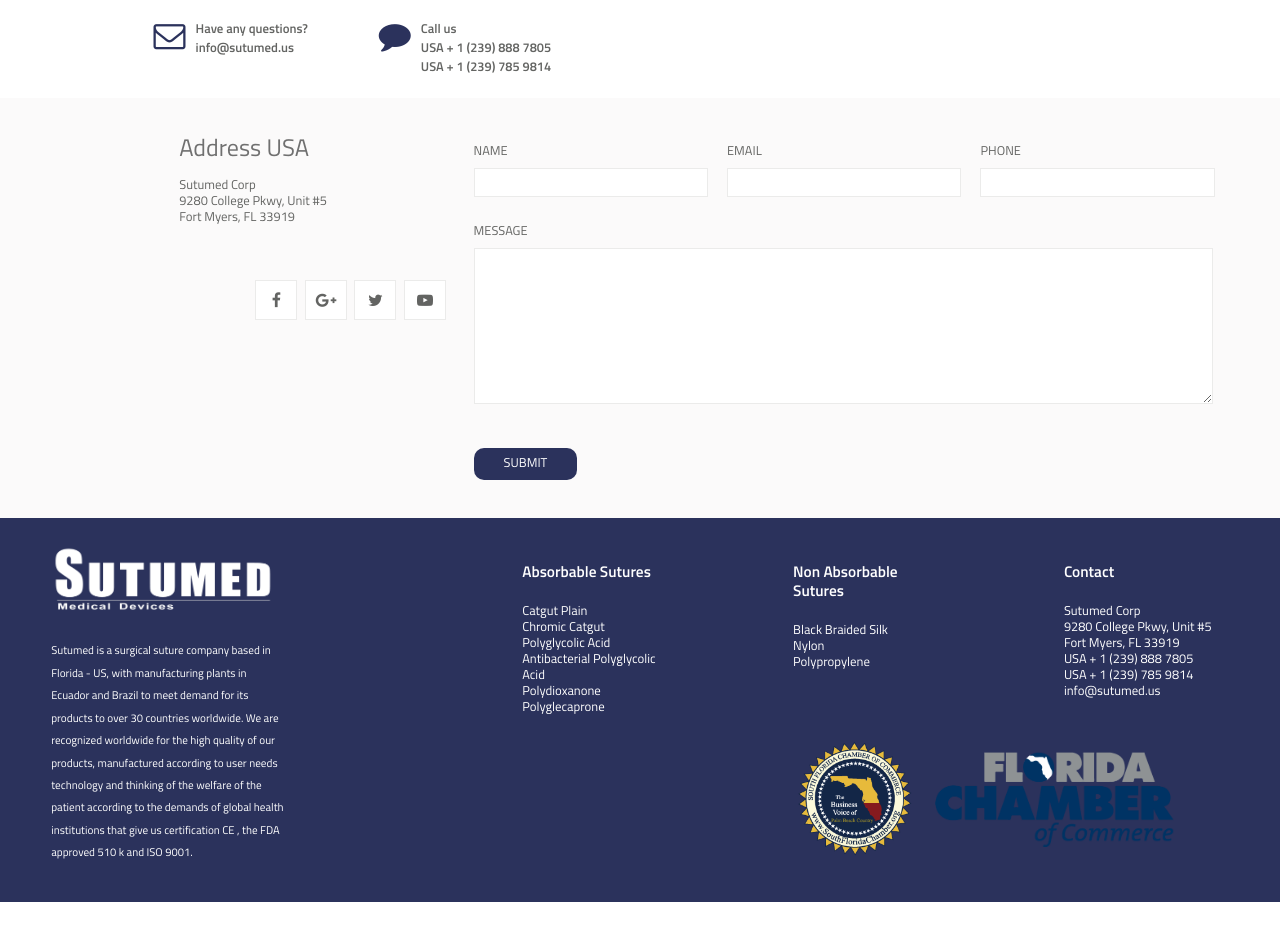
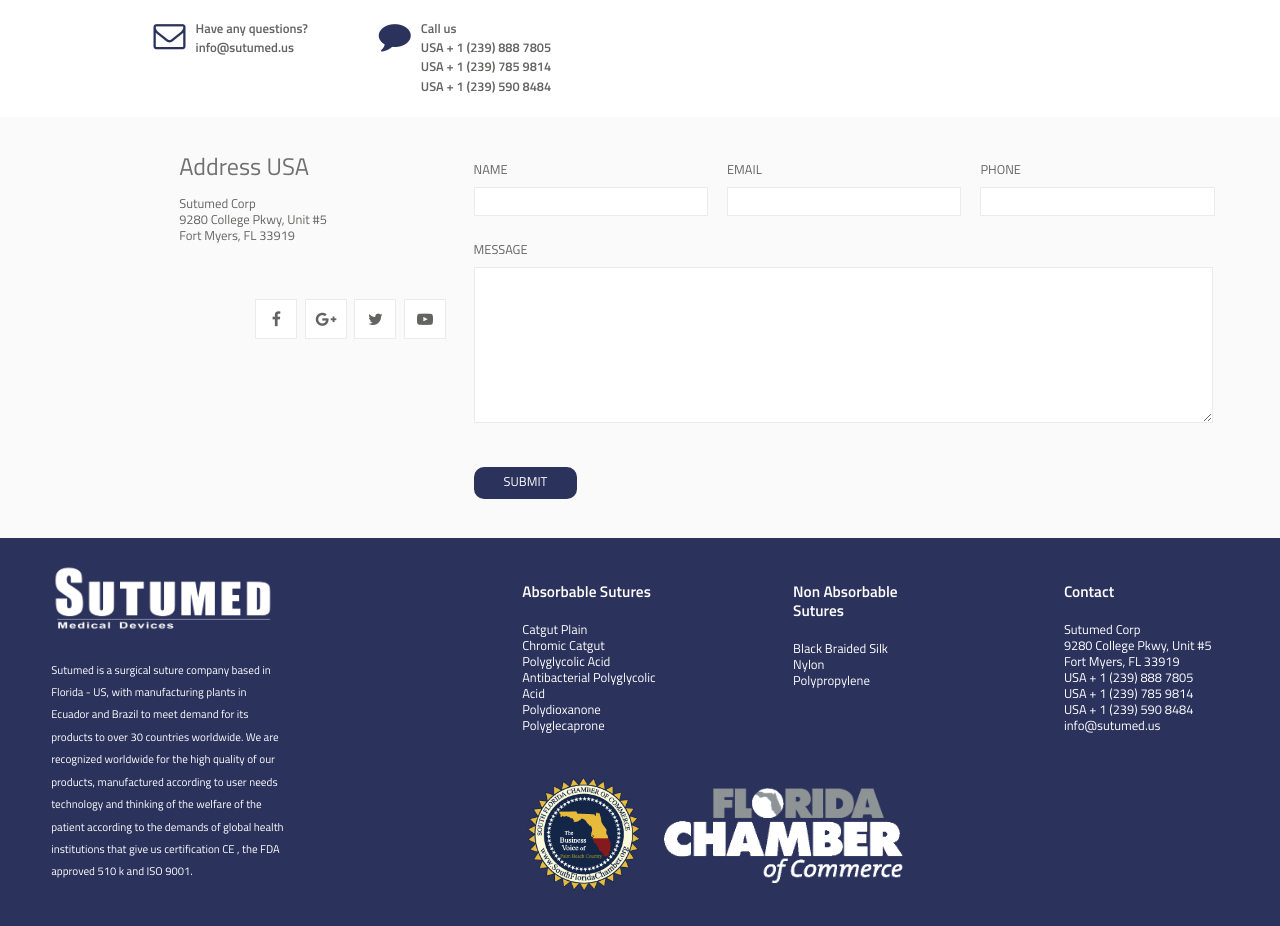
Before and after one commit to BRANDEMMA/sutumed, a PHP site: page /contacto.php in a window 1280 px wide. Shown: the part 654-1580 px from the top of the page. Before the commit the page ends 1556 px from the top, so only its background shows below. Run offline with PHP 8.4, Linux system fonts and the light colour scheme; some libraries are stand-ins or nearby versions.

Commit message:
Cambios solicitados

```diff
--- a/contacto.php
+++ b/contacto.php
@@ -50,8 +50,12 @@
 
 		<div class="datos-contacto">
 			<i class="fa fa-comment fa-2x" aria-hidden="true"></i>
-			<p>Call us<br><a href="tel: +12398887805" onClick="return (navigator.userAgent.match(/Android|iPhone|iPad|iPod|Mobile/i))!=null;">USA + 1 (239) 888 7805</a><br>
-			<a href="tel: +12397859814" onClick="return (navigator.userAgent.match(/Android|iPhone|iPad|iPod|Mobile/i))!=null;">USA + 1 (239) 785 9814</a></p>
+			<p>
+			Call us<br>
+			<a href="tel: +12398887805" onClick="return (navigator.userAgent.match(/Android|iPhone|iPad|iPod|Mobile/i))!=null;">USA + 1 (239) 888 7805</a><br>
+			<a href="tel: +12397859814" onClick="return (navigator.userAgent.match(/Android|iPhone|iPad|iPod|Mobile/i))!=null;">USA + 1 (239) 785 9814</a><br>
+			<a href="tel: +12395908484" onClick="return (navigator.userAgent.match(/Android|iPhone|iPad|iPod|Mobile/i))!=null;">USA + 1 (239) 590 8484</a>
+			</p>
 		</div>
 
 		<div class="clear"></div>
--- a/espanol/pie-pagina.php
+++ b/espanol/pie-pagina.php
@@ -31,6 +31,7 @@
 		Fort Myers, FL 33919<br>
 		<a href="tel: +12398887805" onClick="return (navigator.userAgent.match(/Android|iPhone|iPad|iPod|Mobile/i))!=null;">USA + 1 (239) 888 7805</a><br>
 		<a href="tel: +12397859814" onClick="return (navigator.userAgent.match(/Android|iPhone|iPad|iPod|Mobile/i))!=null;">USA + 1 (239) 785 9814</a><br>
+		<a href="tel: +12395908484" onClick="return (navigator.userAgent.match(/Android|iPhone|iPad|iPod|Mobile/i))!=null;">USA + 1 (239) 590 8484</a><br>
 		<a href="mailto:info@sutumed.us">info@sutumed.us</a><br></p>
 	</div>
 
--- a/pie-pagina.php
+++ b/pie-pagina.php
@@ -31,6 +31,7 @@
 		Fort Myers, FL 33919<br>
 		<a href="tel: +12398887805" onClick="return (navigator.userAgent.match(/Android|iPhone|iPad|iPod|Mobile/i))!=null;">USA + 1 (239) 888 7805</a><br>
 		<a href="tel: +12397859814" onClick="return (navigator.userAgent.match(/Android|iPhone|iPad|iPod|Mobile/i))!=null;">USA + 1 (239) 785 9814</a><br>
+		<a href="tel: +12395908484" onClick="return (navigator.userAgent.match(/Android|iPhone|iPad|iPod|Mobile/i))!=null;">USA + 1 (239) 590 8484</a><br>
 		<a href="mailto:info@sutumed.us">info@sutumed.us</a><br></p>
 	</div>
 
--- a/portugues/pie-pagina.php
+++ b/portugues/pie-pagina.php
@@ -31,6 +31,7 @@
 		Fort Myers, FL 33919<br>
 		<a href="tel: +12398887805" onClick="return (navigator.userAgent.match(/Android|iPhone|iPad|iPod|Mobile/i))!=null;">USA + 1 (239) 888 7805</a><br>
 		<a href="tel: +12397859814" onClick="return (navigator.userAgent.match(/Android|iPhone|iPad|iPod|Mobile/i))!=null;">USA + 1 (239) 785 9814</a><br>
+		<a href="tel: +12395908484" onClick="return (navigator.userAgent.match(/Android|iPhone|iPad|iPod|Mobile/i))!=null;">USA + 1 (239) 590 8484</a><br>
 		<a href="mailto:info@sutumed.us">info@sutumed.us</a><br></p>
 	</div>
 
```
Also changed, not shown: espanol/contacto.php (+6 -2 lines), portugues/contacto.php (+6 -2 lines), espanol/img/logo-fcoc.png, img/logo-fcoc.png, portugues/img/logo-fcoc.png.
